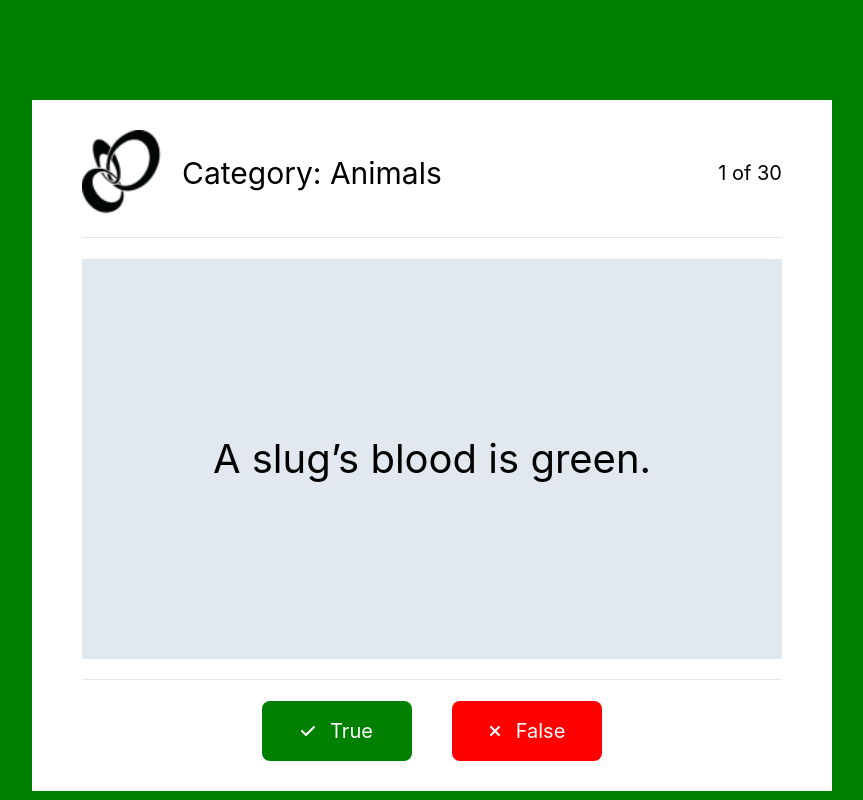
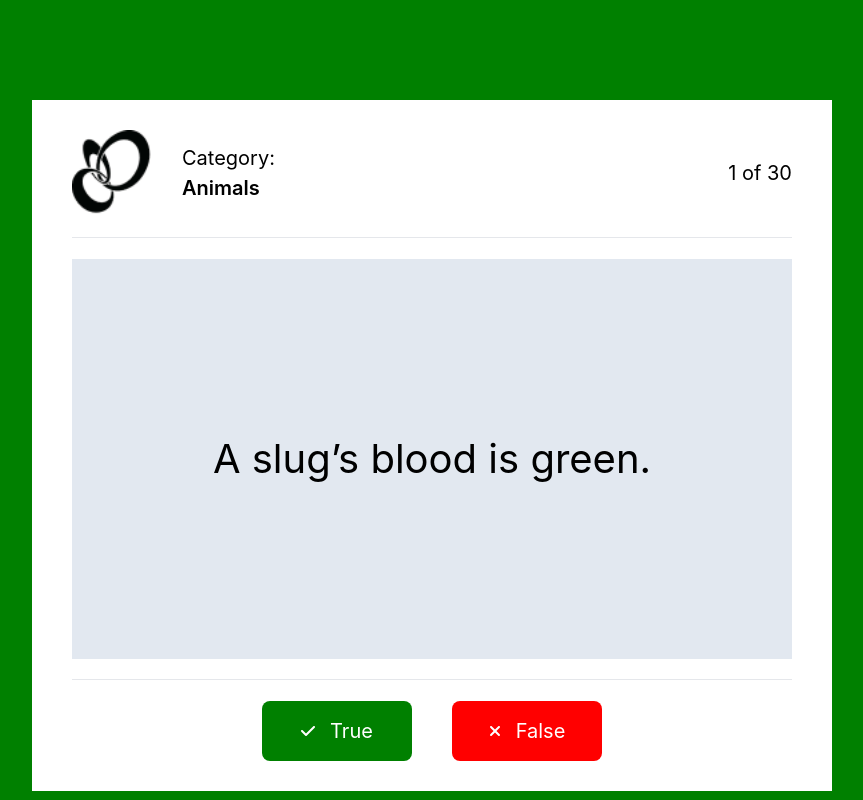
Before and after one commit to alex742022/trivia-challenge, a Next.js app: page /questions in a window 1280 px wide. Shown: the whole page, without its empty margins (208-1071 px from the left). Built offline with nearby package versions, Linux system fonts and the light colour scheme.

Commit message:
add styles to make responsive

```diff
--- a/components/questions-container.js
+++ b/components/questions-container.js
@@ -29,9 +29,9 @@ export default function QuestionsContainer({ results }) {
   return currentQuestions + 1 === results.length ? (
     <ShowResults showResults={score} />
   ) : (
-    <div className="max-w-[800px] mx-auto bg-white px-[50px] py-[30px] mt-[100px]">
+    <div className="max-w-[800px] mx-auto bg-white px-[15px] sm:px-[40px] py-[30px] mt-[100px]">
       <div className="flex justify-between items-center">
-        <div className="flex items-center gap-[20px]">
+        <div className="flex items-center gap-[20px] sm:gap-[30px]">
           <Image
             src={Logo2}
             width={100}
@@ -39,7 +39,7 @@ export default function QuestionsContainer({ results }) {
             alt="Logo"
             className="w-[40px] sm:w-[80px]"
           />
-          <h2 className="text-[20px] sm:text-[30px]">Category: {results[currentQuestions].category}</h2>
+          <h2 className="sm:text-[20px]  w-[150px]">Category: <span className="font-semibold">{results[currentQuestions].category}</span></h2>
         </div>
         <small className="text-[15px] sm:text-[20px]">
           {currentQuestions + 1} of {results.length}
```
